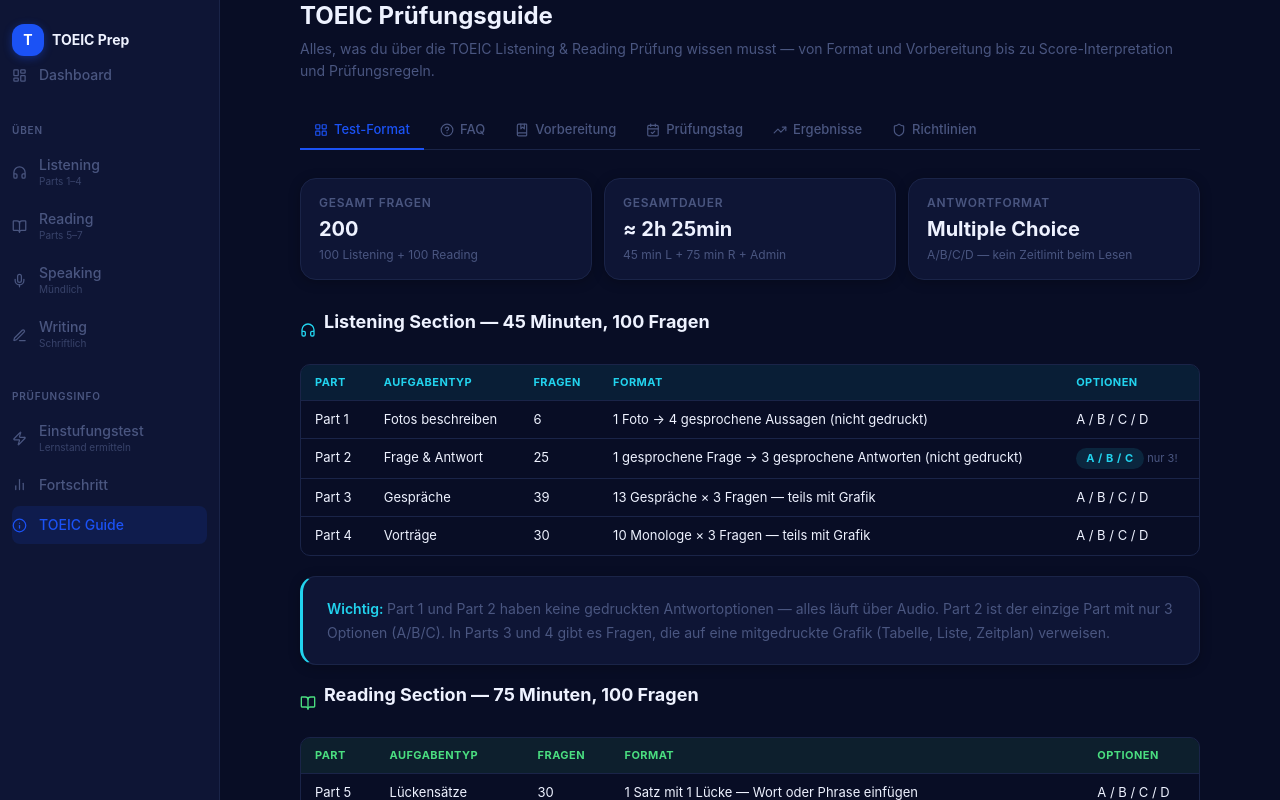
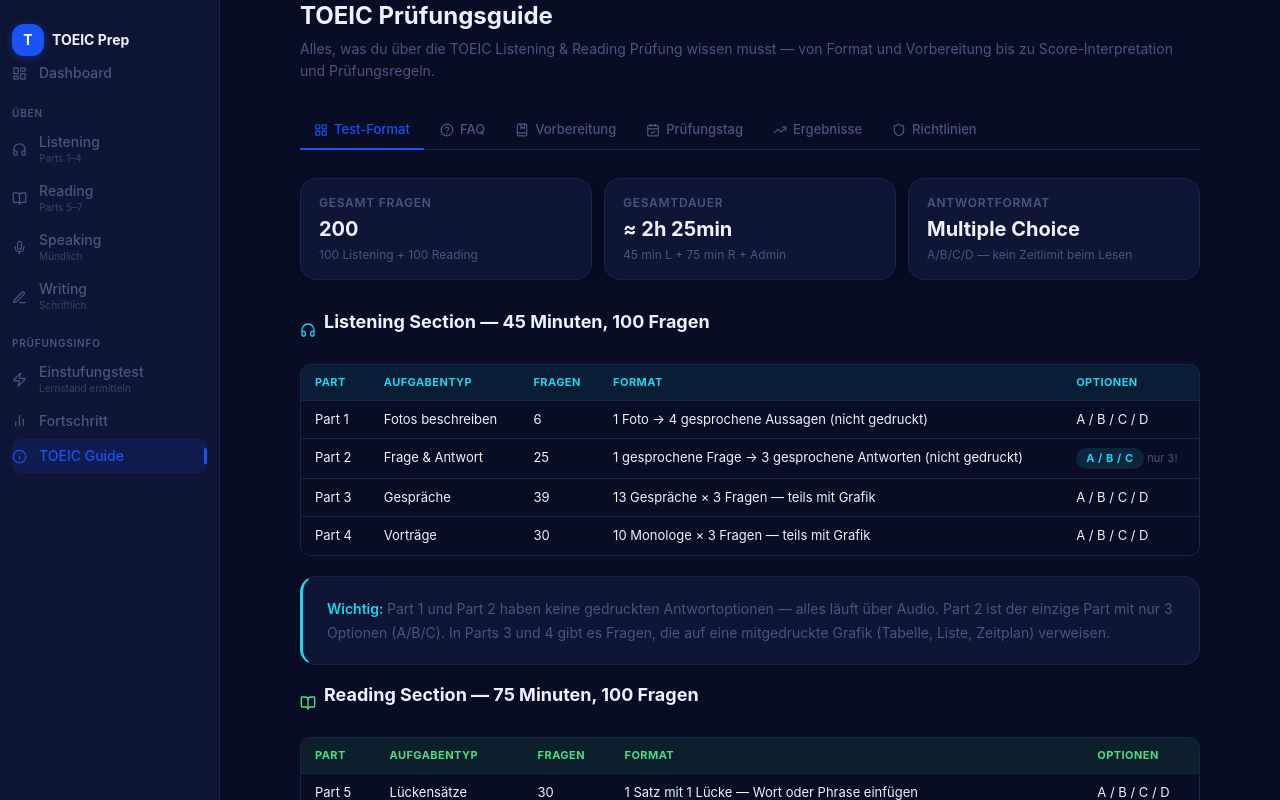
Before and after one commit to marcelkurrek/toeic-mvp, a Next.js app: page /guide in a window 1280 px wide. Shown: the top 800 px of the page. Built offline with nearby package versions, Linux system fonts and the light colour scheme.

Commit message:
Add hover effects and fix sidebar spacing

```diff
--- a/src/components/Sidebar.tsx
+++ b/src/components/Sidebar.tsx
@@ -15,9 +15,9 @@
         letterSpacing: '0.08em',
         textTransform: 'uppercase',
         fontSize: 10,
-        paddingTop: '20px',
-        paddingBottom: '8px',
-        marginTop: '8px'
+        paddingTop: '12px',
+        paddingBottom: '4px',
+        marginTop: '4px',
       }}>
       {label}
     </p>
@@ -38,14 +38,27 @@
   return (
     <Link
       href={href}
-      className="flex items-center gap-3 px-3 rounded-lg transition-all"
+      className="flex items-center gap-3 px-3 rounded-lg"
       style={{
-        paddingTop: '10px',
-        paddingBottom: '10px',
-        marginBottom: '2px',
+        paddingTop: '8px',
+        paddingBottom: '8px',
+        marginBottom: '1px',
         background: active ? 'var(--accent-subtle)' : 'transparent',
         color: active ? 'var(--accent)' : 'var(--muted)',
         textDecoration: 'none',
+        transition: 'background 0.15s, color 0.15s',
+      }}
+      onMouseEnter={e => {
+        if (!active) {
+          (e.currentTarget as HTMLElement).style.background = 'rgba(128,128,128,0.08)'
+          ;(e.currentTarget as HTMLElement).style.color = 'var(--foreground)'
+        }
+      }}
+      onMouseLeave={e => {
+        if (!active) {
+          (e.currentTarget as HTMLElement).style.background = 'transparent'
+          ;(e.currentTarget as HTMLElement).style.color = 'var(--muted)'
+        }
       }}
     >
       <Icon size={15} style={{ flexShrink: 0, marginTop: sub ? 2 : 0 }} />
@@ -57,6 +70,16 @@
           </p>
         )}
       </div>
+      {active && (
+        <div style={{
+          marginLeft: 'auto',
+          width: 3,
+          height: 16,
+          borderRadius: 99,
+          background: 'var(--accent)',
+          flexShrink: 0,
+        }} />
+      )}
     </Link>
   )
 }
@@ -115,8 +138,10 @@
         </div>
         <button
           onClick={handleSignOut}
-          className="flex items-center gap-3 px-3 py-2 rounded-lg text-sm font-medium transition-all"
-          style={{ color: 'var(--muted)', background: 'none', border: 'none', cursor: 'pointer', width: '100%', textAlign: 'left' }}
+          className="flex items-center gap-3 px-3 py-2 rounded-lg text-sm font-medium"
+          style={{ color: 'var(--muted)', background: 'none', border: 'none', cursor: 'pointer', width: '100%', textAlign: 'left', transition: 'background 0.15s, color 0.15s' }}
+          onMouseEnter={e => { (e.currentTarget as HTMLElement).style.background = 'rgba(248,113,113,0.08)'; (e.currentTarget as HTMLElement).style.color = 'var(--error)' }}
+          onMouseLeave={e => { (e.currentTarget as HTMLElement).style.background = 'none'; (e.currentTarget as HTMLElement).style.color = 'var(--muted)' }}
         >
           <LogOut size={15} />
           {t.nav.signOut}
```
